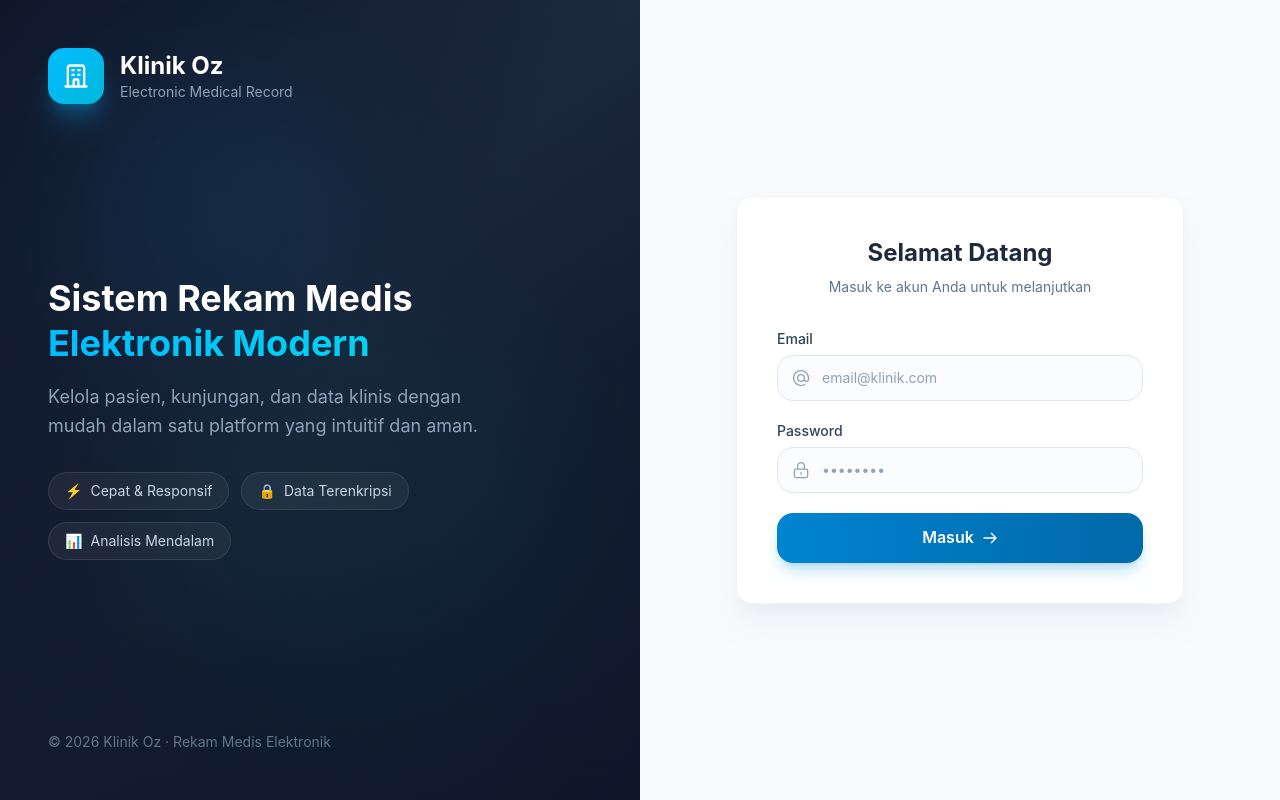
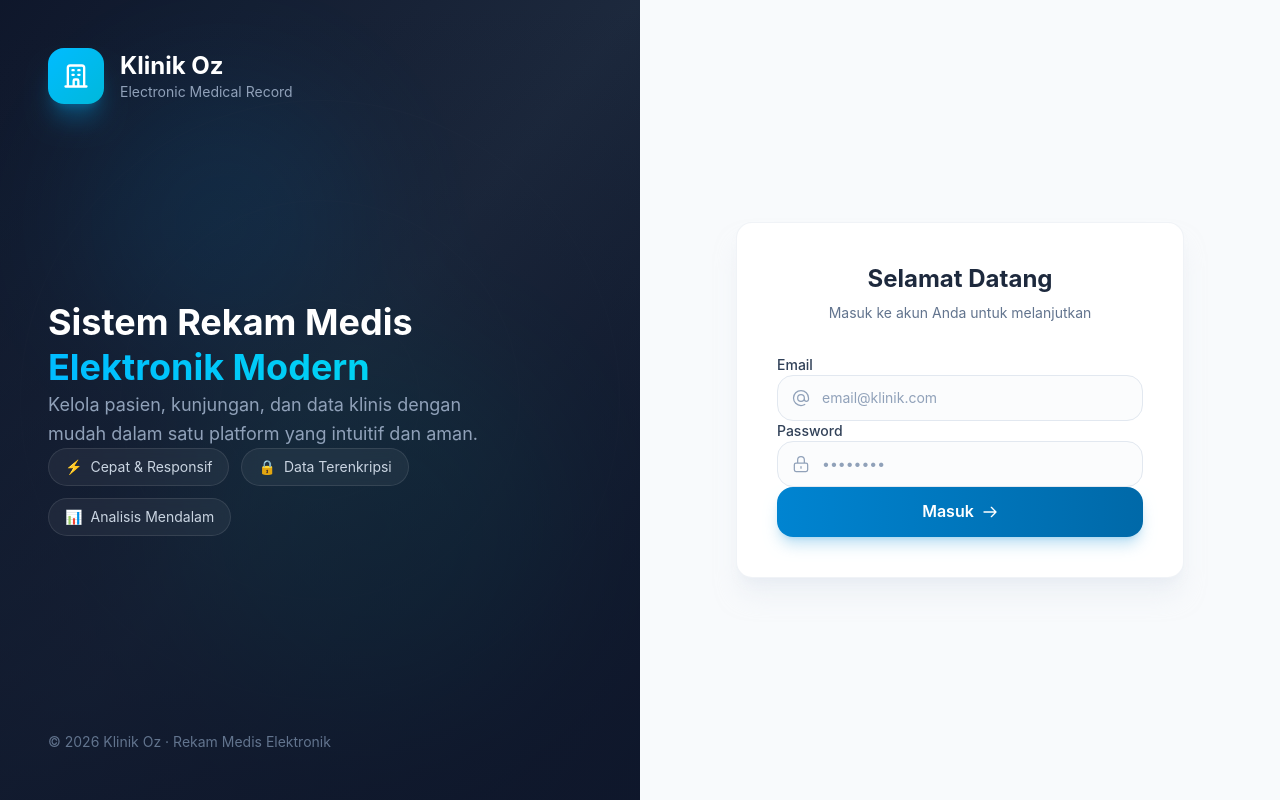
Before and after one commit to zicoprmd/klinik-lite-os, a React (Vite) app: page /login in a window 1280 px wide. Built offline with nearby package versions, Linux system fonts and the light colour scheme.

Commit message:
rapihkan margin global

```diff
--- a/src/index.css
+++ b/src/index.css
@@ -69,8 +69,8 @@
 }
 
 * {
-  margin: 0.5;
-  padding: 0.5;
+  margin: 0;
+  padding: 0;
   box-sizing: border-box;
 }
 
```
